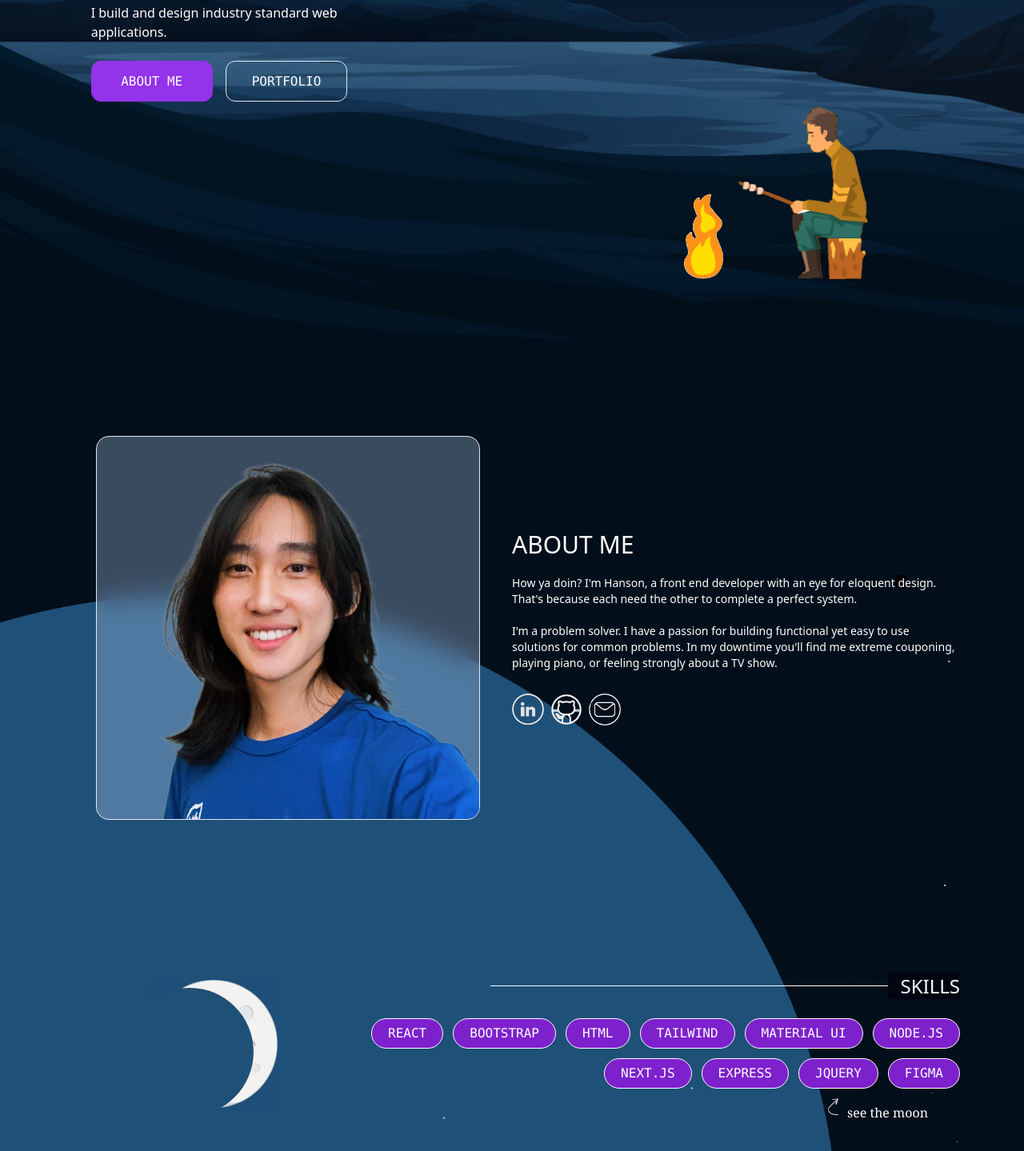
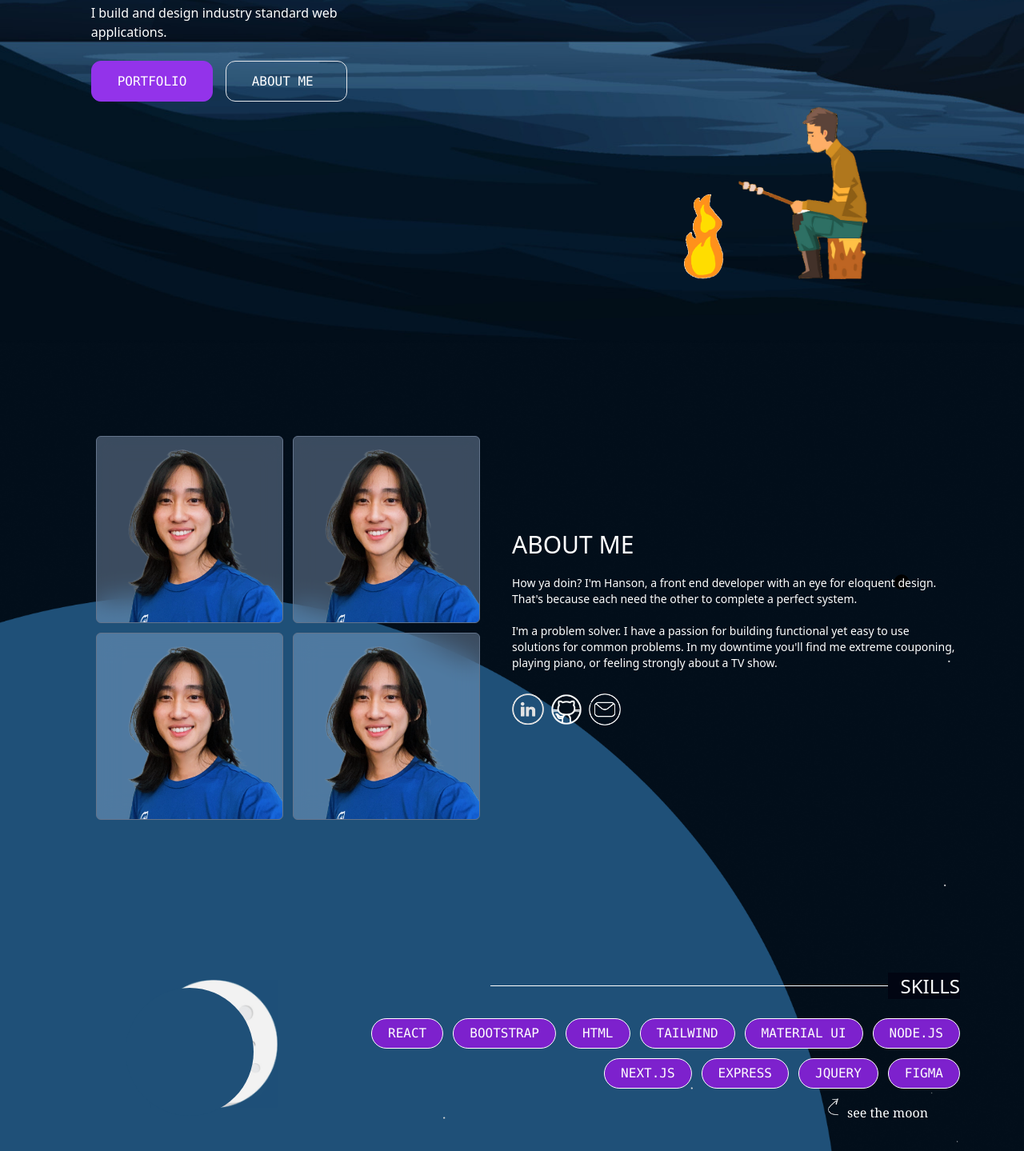
Before and after one commit to hansonliao98/me, a React (Create React App) app: page / in a window 1280 px wide. Shown: the part 371-1810 px from the top of the page at 80% size. Built offline with nearby package versions, Linux system fonts and the light colour scheme.

Commit message:
moon animation fixed

```diff
--- a/src/Components/About/About.jsx
+++ b/src/Components/About/About.jsx
@@ -1,4 +1,4 @@
-import React from "react";
+import React, { useContext } from "react";
 import selfie from "../../images/selfie.png";
 import linkedin from "../../images/linkedin.png";
 import github from "../../images/github.png";
@@ -11,18 +11,55 @@ import {
   Reveal5,
   RevealPic,
 } from "../utils/Reveal";
+import { userContext } from "../../Context/userContext";
 
 const About = () => {
+  const { isDesktop } = useContext(userContext);
+
   return (
     <div className=" grid md:grid-cols-2 mx-10 md:mx-20 pt-20" id="about">
-      <div className="flex self-center md:p-10">
-        <RevealPic>
+      <div className=" grid md:grid-cols-2 gap-3 self-center md:p-10 ">
+        {/* <RevealPic>
           <img
             src={selfie}
             alt=""
             className=" h-4/6 max-h-80 md:max-h-full border rounded-2xl max-w-full bg-blue-200/30 backdrop-blur-lg"
           />
+        </RevealPic> */}
+        <RevealPic>
+          <img
+            src={selfie}
+            alt=""
+            className="border border-slate-500 bg-blue-200/30 backdrop-blur-lg rounded-md
+
+            "
+          />
         </RevealPic>
+        {isDesktop && (
+          <>
+            <RevealPic>
+              <img
+                src={selfie}
+                alt=""
+                className="border border-slate-500 bg-blue-200/30 backdrop-blur-lg rounded-md"
+              />
+            </RevealPic>
+            <RevealPic>
+              <img
+                src={selfie}
+                alt=""
+                className="border border-slate-500 bg-blue-200/30 backdrop-blur-lg rounded-md"
+              />
+            </RevealPic>
+            <RevealPic>
+              <img
+                src={selfie}
+                alt=""
+                className="border border-slate-500 bg-blue-200/30 backdrop-blur-lg rounded-md "
+              />
+            </RevealPic>
+          </>
+        )}
       </div>
       <div className="md:m-auto mt-10 flex flex-col self-center ">
         <Reveal>
--- a/src/Components/BannerIntro/BannerIntro.jsx
+++ b/src/Components/BannerIntro/BannerIntro.jsx
@@ -67,17 +67,17 @@ const BannerIntro = () => {
             <Reveal5>
               <div className="m-auto md:m-0 grid md:grid-cols-2 gap-4 max-w-xs animate-introduction2">
                 <a
-                  href="#about"
+                  href="#skills"
                   className="p-3 px-8 rounded-xl border border-purple-600 bg-purple-600 hover:bg-purple-500 ease-in duration-100 text-center"
                 >
-                  <button className="font-mono ">ABOUT ME</button>
+                  <button className="font-mono ">PORTFOLIO</button>
                 </a>
                 <a
-                  href="#portfolio"
+                  href="#about"
                   className="p-3 px-8 rounded-xl border  hover:bg-slate-700 ease-in duration-100"
                 >
                   <button type="button" className=" font-mono">
-                    PORTFOLIO
+                    ABOUT ME
                   </button>
                 </a>
               </div>
--- a/src/Components/Footer/Footer.jsx
+++ b/src/Components/Footer/Footer.jsx
@@ -4,7 +4,7 @@ import linkedin from "../../images/linkedin.png";
 import github from "../../images/github.png";
 import email from "../../images/email.png";
 import light from "../../images/light.png";
-import { Reveal3, Reveal4, Reveal5 } from "../utils/Reveal";
+import { Reveal, Reveal3, Reveal4, Reveal5 } from "../utils/Reveal";
 
 const Footer = () => {
   return (
@@ -69,10 +69,14 @@ const Footer = () => {
             </Reveal5>
           </a>
         </div>
-        <h1 className="text-sm text-center md:text-start">
-          Built &amp; Designed by Hanson Liao
-        </h1>
-        <h1 className="text-sm text-center md:text-start">Updated July 2023</h1>
+        <Reveal>
+          <h1 className="text-sm text-center md:text-start">
+            Built &amp; Designed by Hanson Liao
+          </h1>
+          <h1 className="text-sm text-center md:text-start">
+            Updated July 2023
+          </h1>
+        </Reveal>
       </div>
     </div>
   );
--- a/src/Components/Navbar/Navbar.jsx
+++ b/src/Components/Navbar/Navbar.jsx
@@ -3,6 +3,7 @@ import React, { useContext, useState } from "react";
 import { userContext } from "../../Context/userContext";
 import MenuIcon from "@mui/icons-material/Menu";
 import { useEffect } from "react";
+import selfie from "../../images/selfie.png";
 
 const Navbar = () => {
   const { isDesktop, isLoading } = useContext(userContext);
@@ -29,14 +30,14 @@ const Navbar = () => {
     return (
       <>
         <div
-          class={` flex pe-5 sticky top-0 h-0 text-sm uppercase font-mono ${
+          class={` flex sticky top-0 h-0 text-sm uppercase font-mono ${
             isLoading ? "z-9" : "z-20"
           } `}
         >
           <div
             className={`w-screen justify-end ${
               blurNav && "backdrop-blur-md shadow-md"
-            } h-14 flex items-center`}
+            } h-14 flex items-center pr-5`}
           >
             <a
               href="#home"
--- a/src/Components/Skills/Skills.jsx
+++ b/src/Components/Skills/Skills.jsx
@@ -66,15 +66,15 @@ const Skills = () => {
     let newMoon = { ...moon };
     // const beep = moon.right + 1
     // console.log(beep);
-    newMoon.right = moon.right + 15;
-    newMoon.top = moon.top + 15;
+    newMoon.right = moon.right + 32;
+    newMoon.top = moon.top + 32;
     console.log(newMoon);
     setMoon(newMoon);
     console.log(moon.right);
     setNumOfClicks((prevState) => prevState + 1);
     console.log(numOfClicks);
 
-    if (numOfClicks >= 8) {
+    if (numOfClicks >= 4) {
       setFullMoon(true);
     }
   };
@@ -90,7 +90,10 @@ const Skills = () => {
   }, [isInView]);
 
   return (
-    <div className="grid md:grid-cols-[1fr_2fr] px-10 md:px-20 mt-20 mb-40 md:my-40">
+    <div
+      id="skills"
+      className="grid md:grid-cols-[1fr_2fr] px-10 md:px-20 mt-20 mb-40 md:my-40"
+    >
       <div className="flex justify-center pb-20 md:pb-3">
         <div
           className={`ease-in-out -z-9 transition-all duration-300 absolute -z-9 w-full md:w-96 h-48`}
@@ -98,17 +101,12 @@ const Skills = () => {
           {stars.map((star, i) => (
             <motion.div
               key={star.id}
-              // variants={{
-              //   hidden: { opacity: 0 },
-              //   visible: { opacity: 1 },
-              // }}
-              // initial="hidden"
               animate={{
                 opacity: 0,
               }}
               transition={{
                 duration: 3,
-                delay: i * 2.5,
+                delay: i * 0.66,
                 repeat: Infinity,
               }}
               className={`z-10 absolute ml-${star.ml} mt-${
@@ -122,7 +120,9 @@ const Skills = () => {
         <div
           className={`ease-in-out transition-all duration-300 absolute w-40 h-40 bg-moonlight rounded-full mt-[${
             moon.top
-          }px] mr-[${moon.right}px]	overflow-hidden ${fullMoon && "hidden"}`}
+          }px] mr-[${moon.right}px]	z-50 overflow-hidden opacity-${
+            fullMoon ? "0" : "100"
+          }`}
         />
         <div
           className={`w-40 h-40 rounded-full ${
--- a/src/Components/utils/Reveal.js
+++ b/src/Components/utils/Reveal.js
@@ -27,7 +27,7 @@ export const RevealPic = ({ children, width = "fit-content" }: Props) => {
         }}
         initial="hidden"
         animate={mainControls}
-        transition={{ duration: 0.5, delay: 0.1 }}
+        transition={{ duration: 0.25, delay: 0.1 }}
       >
         {children}
       </motion.div>
@@ -85,7 +85,7 @@ export const Reveal2 = ({ children, width = "fit-content" }: Props) => {
         }}
         initial="hidden"
         animate={mainControls}
-        transition={{ duration: 0.5, delay: 0.15 }}
+        transition={{ duration: 0.5, delay: 0.12 }}
       >
         {children}
       </motion.div>
@@ -113,7 +113,7 @@ export const Reveal3 = ({ children, width = "fit-content" }: Props) => {
         }}
         initial="hidden"
         animate={mainControls}
-        transition={{ duration: 0.5, delay: 0.25, staggerChildren: 0.5 }}
+        transition={{ duration: 0.5, delay: 0, staggerChildren: 0.5 }}
       >
         {children}
       </motion.div>
@@ -141,7 +141,7 @@ export const Reveal4 = ({ children, width = "fit-content" }: Props) => {
         }}
         initial="hidden"
         animate={mainControls}
-        transition={{ duration: 0.5, delay: 0.35, staggerChildren: 0.55 }}
+        transition={{ duration: 0.5, delay: 0.22, staggerChildren: 0.55 }}
       >
         {children}
       </motion.div>
```
Also changed, not shown: 11 other files (tests, documents, lock files or other folders).
